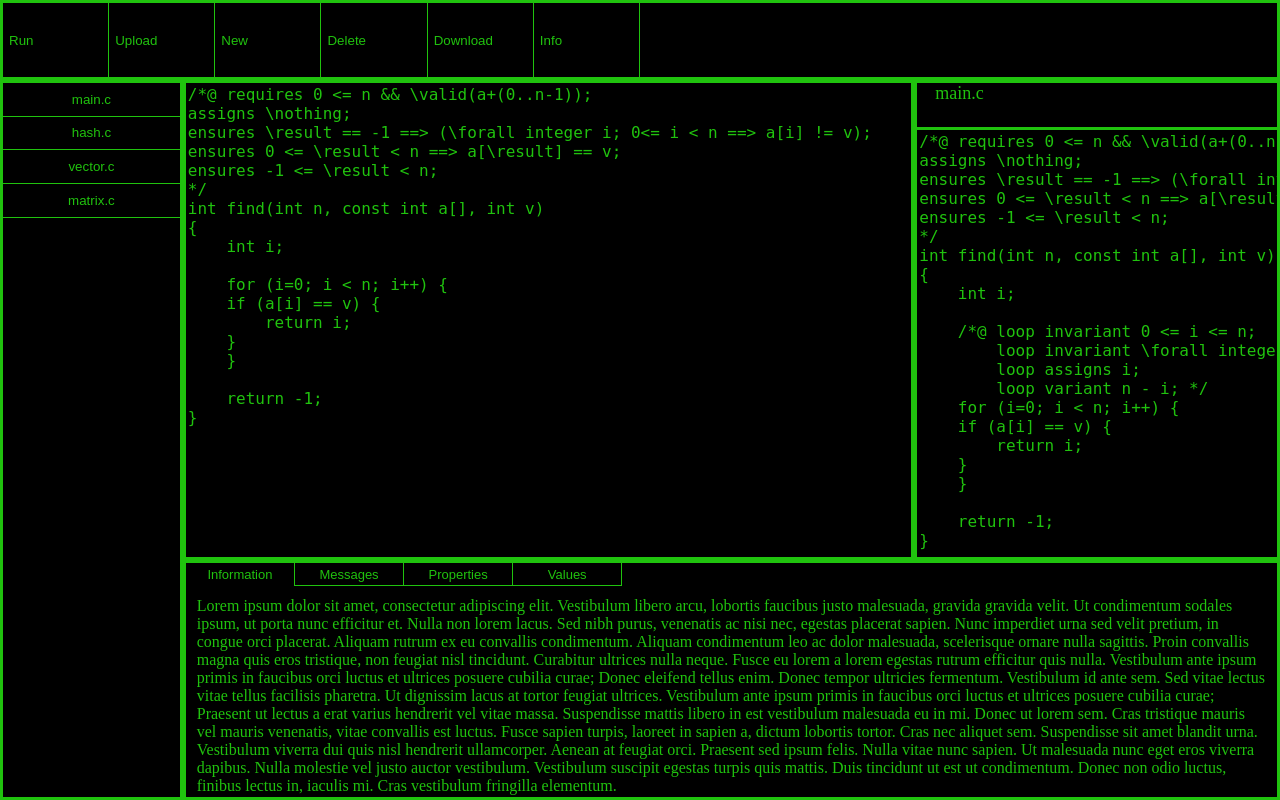
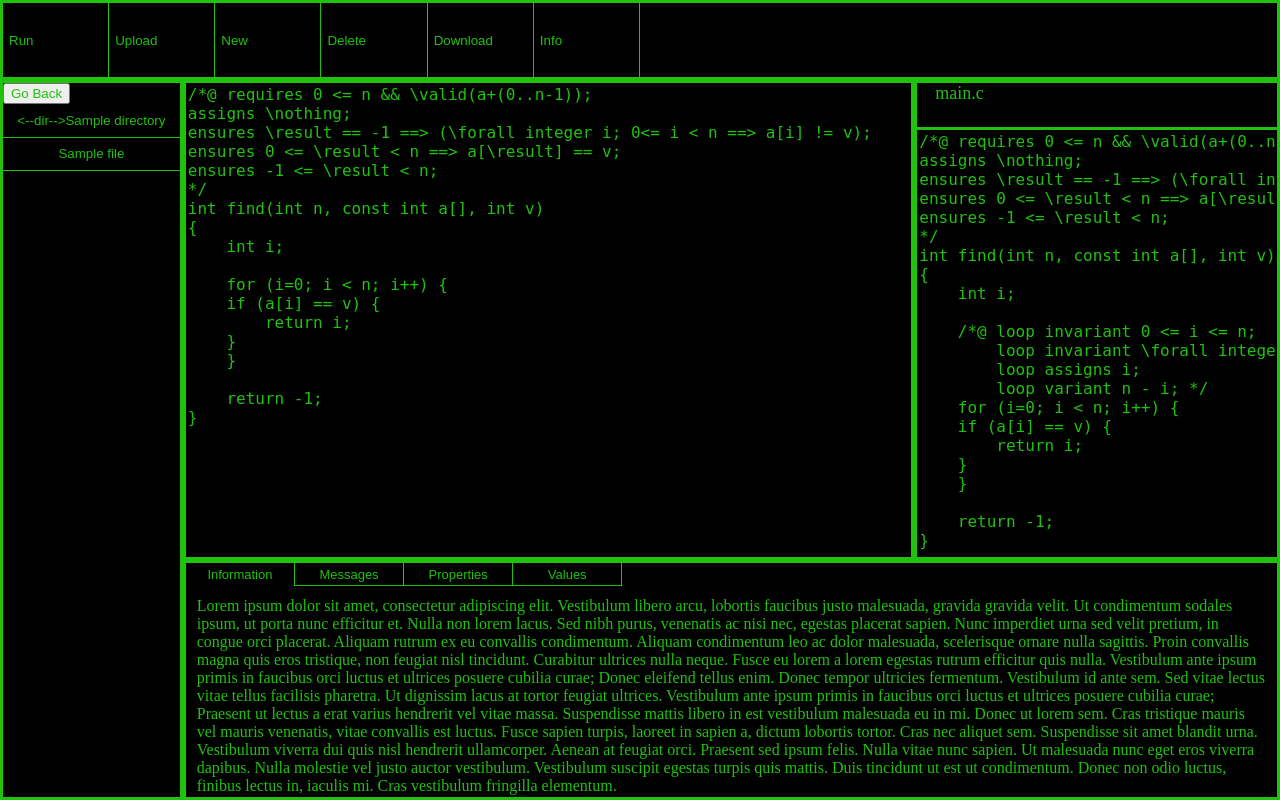
Before and after one commit to questras/InvariantsProver, a Django app: template project/templates/main.html in a window 1280 px wide. Run offline with Django 3.2, Linux system fonts and the light colour scheme; tables that the repository leaves empty hold one stand-in row (values such as "Sample post"); the template is opened without the code that fills it: values that come from a table or form of the project are taken from there, most other values are stand-ins (such as "Sample title", 1, 10 or a date in 2020); parts of the project's set-up code (start-up, migrations or seed data) failed here and were passed over.

Commit message:
add showing files and directories on left panel to main view

```diff
--- a/project/templates/main.html
+++ b/project/templates/main.html
@@ -26,10 +26,22 @@
 
         <!-- File selection dialog -->
         <div class="file-selection-dialog">
-            <button class="file">main.c</button>
-            <button class="file">hash.c</button>
-            <button class="file">vector.c</button>
-            <button class="file">matrix.c</button>
+            {% if current_dir %}
+                <a href="{% url 'main' %}?dir={{ current_dir.parent_dir.pk }}">
+                    <button>Go Back</button>
+                </a>
+            {% endif %}
+
+            {% for directory in directories %}
+                <a href="{% url 'main' %}?dir={{ directory.pk }}">
+                    <button class="file" ><--dir-->{{ directory.name }}</button>
+                </a>
+
+            {% endfor %}
+
+            {% for file in files %}
+                <button class="file">{{ file.name }}</button>
+            {% endfor %}
         </div>
 
         <!-- Program code -->
```
Also changed, not shown: project/prover/views.py (+41 -1 lines), project/prover/migrations/0001_initial.py.
